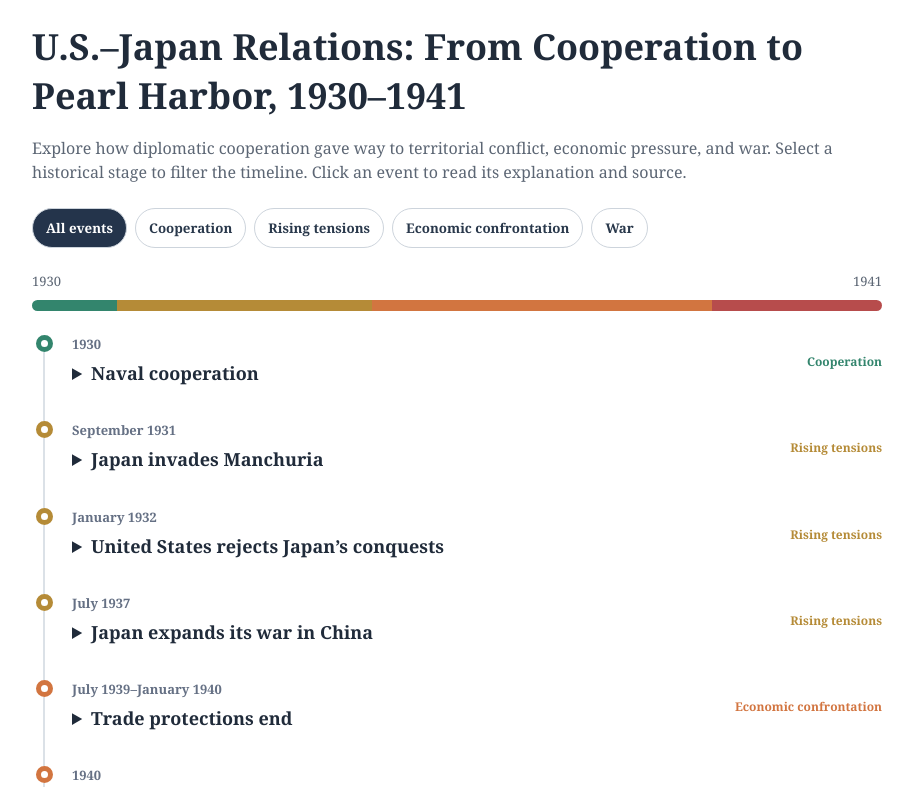
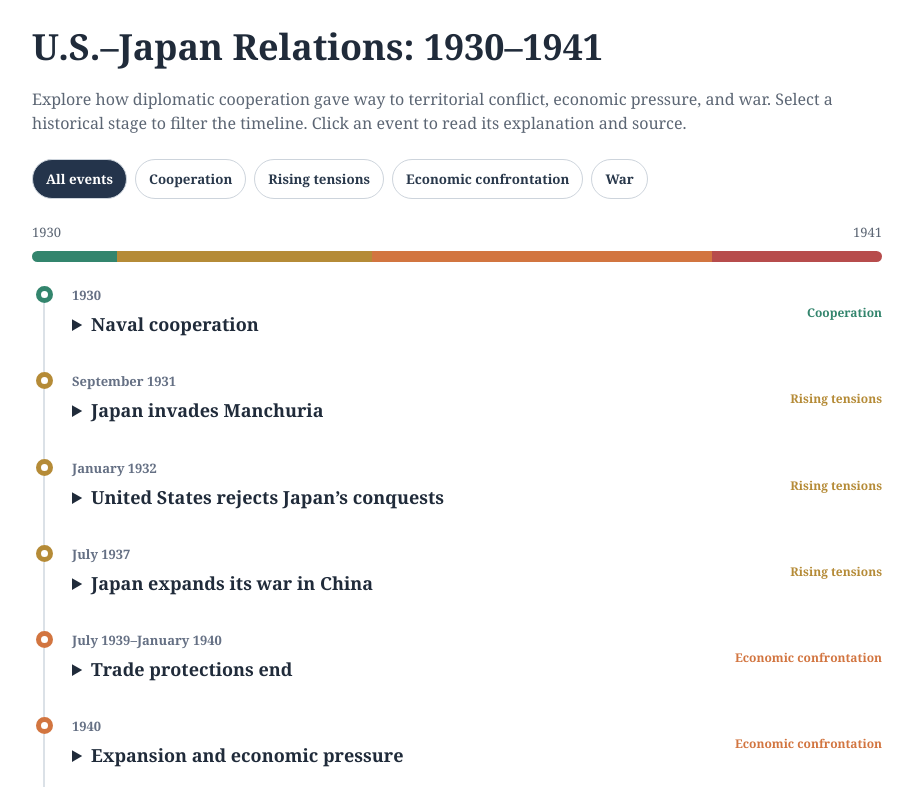
Before and after one commit to ushistorymaterials/us-japan-timeline, a plain HTML site: page index.html in a window 1280 px wide. Shown: the top 787 px of the page, without its empty margins (183-1096 px from the left). Drawn offline with Linux system fonts and the light colour scheme.

Commit message:
Update index.html

```diff
--- a/index.html
+++ b/index.html
@@ -13,7 +13,7 @@
 </head>
 <body>
 <main class="wrap">
-<h1>U.S.–Japan Relations: From Cooperation to Pearl Harbor, 1930–1941</h1>
+<h1>U.S.–Japan Relations: 1930–1941</h1>
 <p class="intro">Explore how diplomatic cooperation gave way to territorial conflict, economic pressure, and war. Select a historical stage to filter the timeline. Click an event to read its explanation and source.</p>
 <nav class="filters" aria-label="Filter timeline by stage">
 <button type="button" data-filter="all" class="active" aria-pressed="true">All events</button>
```
